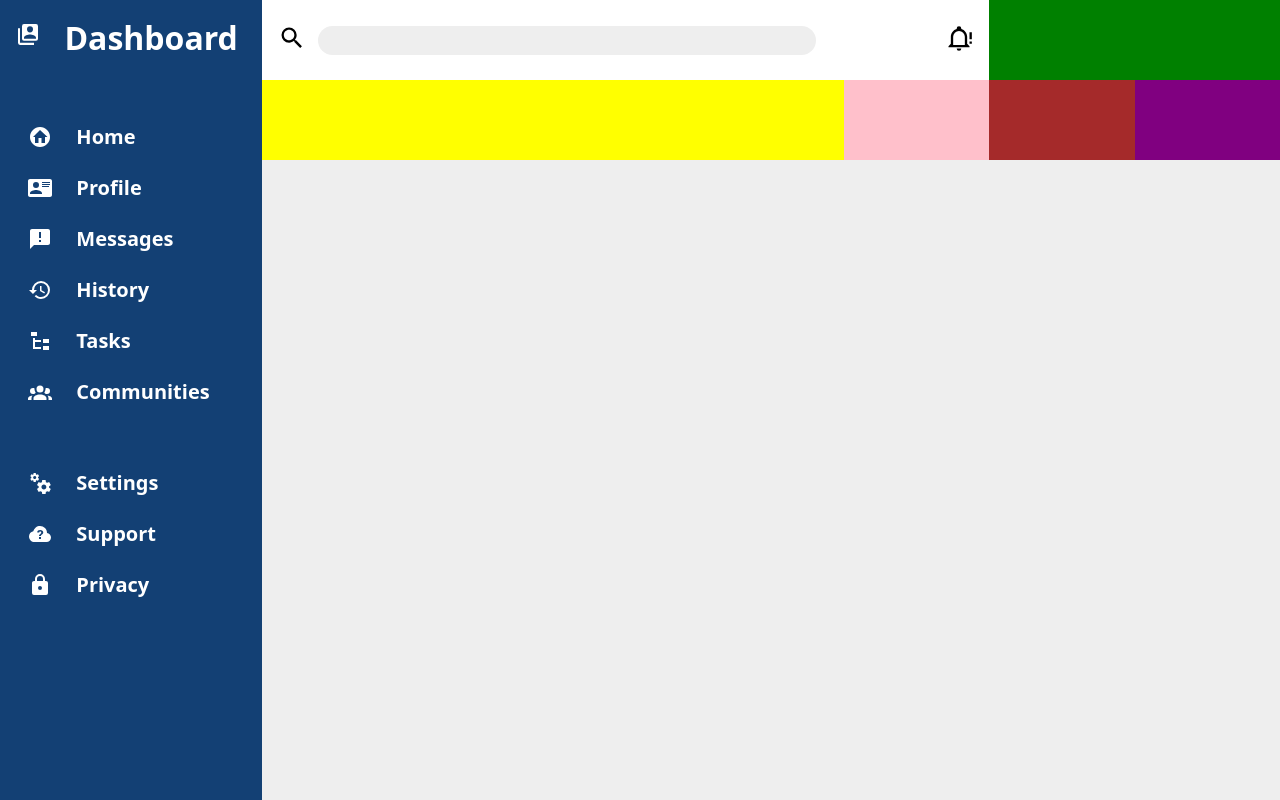
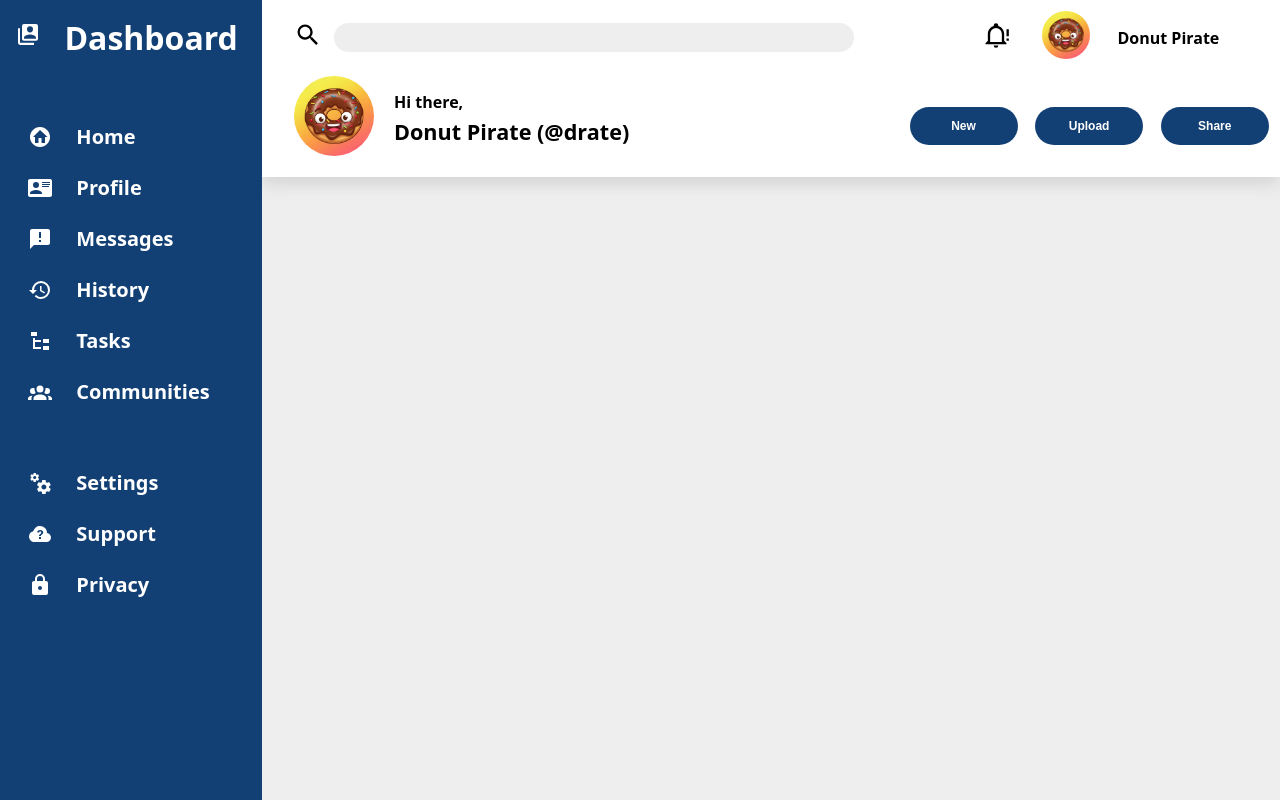
Before and after one commit to drummpy/odin-dashboard, a plain HTML site: page index.html in a window 1280 px wide. Drawn offline with Linux system fonts and the light colour scheme.

Commit message:
Add topbar

```diff
--- a/index.html
+++ b/index.html
@@ -74,11 +74,20 @@
         <div class="alarm">
           <img src="img/bell-alert-outline.svg" alt="Logo" class="topbaricon" />
         </div>
-        <div class="usernameiconsmall"></div>
-        <div class="usernameiconlarge"></div>
-        <div class="new button"></div>
-        <div class="upload button"></div>
-        <div class="share button"></div>
+        <div class="usernameiconsmall">
+          <div><img src="img/donuticon.jpg" class="usericonsmall" /></div>
+          <div><p>Donut Pirate</p></div>
+        </div>
+        <div class="usernameiconlarge">
+          <div><img src="img/donuticon.jpg" class="usericonlarge" /></div>
+          <div>
+            <p>Hi there,</p>
+            <p><h2>Donut Pirate (@drate)</h2></p>
+          </div>
+        </div>
+        <div class="new button"><button>New</button></div>
+        <div class="upload button"><button>Upload</button></div>
+        <div class="share button"><button>Share</button></div>
       </div>
       <div class="main"></div>
     </div>
--- a/styles.css
+++ b/styles.css
@@ -5,6 +5,11 @@ body {
   height: 100%;
   font-family: system-ui, "Segoe UI", Roboto, Helvetica, Arial, sans-serif,
     "Apple Color Emoji", "Segoe UI Emoji", "Segoe UI Symbol";
+}
+
+p,
+h2 {
+  margin: 0.25rem;
 }
 
 .navbar h1 {
@@ -32,6 +37,8 @@ body {
   grid-template-rows: auto auto auto 100%;
   gap: 4rem;
   padding: 1rem;
+  position: relative;
+  z-index: 3;
 }
 
 .navbarblock {
@@ -54,8 +61,11 @@ body {
   grid-column: 2 / 3;
   grid-row: 1 / 2;
   display: grid;
-  grid-template-columns: 4fr 1fr 1fr 1fr;
-  grid-template-rows: 1fr 1fr;
+  grid-template-columns: 5fr 1fr 1fr 1fr;
+  grid-template-rows: 0.75fr 1fr;
+  box-shadow: -1px 8px 15px 0px #d6d6d6;
+  position: relative;
+  z-index: 2;
 }
 
 .topbaricon {
@@ -67,7 +77,7 @@ body {
   grid-column: 1 / 2;
   display: grid;
   grid-template-columns: minmax(1.5rem, 1.5rem) 1fr;
-  padding: 1rem;
+  padding: 0 2rem 0;
   gap: 1rem;
   align-items: center;
 }
@@ -85,36 +95,85 @@ input[type="text"] {
   grid-column: 2 / 3;
   align-self: center;
   justify-self: end;
-  padding: 1rem;
+  padding: 0 1rem 0;
 }
 
 .usernameiconsmall {
   grid-column: 3 / 5;
-  background-color: green;
+  display: grid;
+  grid-template-columns: minmax(1.5rem, 2.5rem) 1fr;
+  padding: 0 1rem 0;
+  align-items: center;
+  gap: 2rem;
+  font-weight: bold;
+}
+
+.usericonsmall {
+  height: 3rem;
+  width: 3rem;
+  border-radius: 50%;
 }
 
 .usernameiconlarge {
   grid-column: 1 / 2;
-  background-color: yellow;
+  display: grid;
+  grid-template-columns: minmax(3rem, 4rem) 1fr;
+  padding: 0 2rem 1rem;
+  align-items: center;
+  gap: 2rem;
+  font-weight: bold;
+}
+
+.usernameiconlarge h2 {
+  font-size: 1.35rem;
+}
+
+.usericonlarge {
+  height: 5rem;
+  width: 5rem;
+  border-radius: 50%;
 }
 
 .new {
   grid-column: 2 / 3;
-  background-color: pink;
+  display: grid;
+  align-items: center;
+  padding: 0.5rem;
+  justify-content: end;
 }
 
 .upload {
   grid-column: 3 / 4;
-  background-color: brown;
+  display: grid;
+  align-items: center;
+  padding: 0.5rem;
+  justify-content: center;
 }
 
 .share {
   grid-column: 4 / 5;
-  background-color: purple;
+  display: grid;
+  align-items: center;
+  padding: 0.5rem;
+  justify-content: start;
+}
+
+button {
+  font-size: 0.75em;
+  font-weight: bold;
+  background-color: #134074;
+  color: #ffff;
+  border: none;
+  border-radius: 30px;
+  padding: 1em;
+  max-width: 9em;
+  min-width: 9em;
 }
 
 .main {
   background-color: rgb(238, 238, 238);
   grid-column: 2 / 3;
   grid-row: 2 / 3;
+  position: relative;
+  z-index: 1;
 }
```
Also changed, not shown: img/donuticon.jpg (added).
